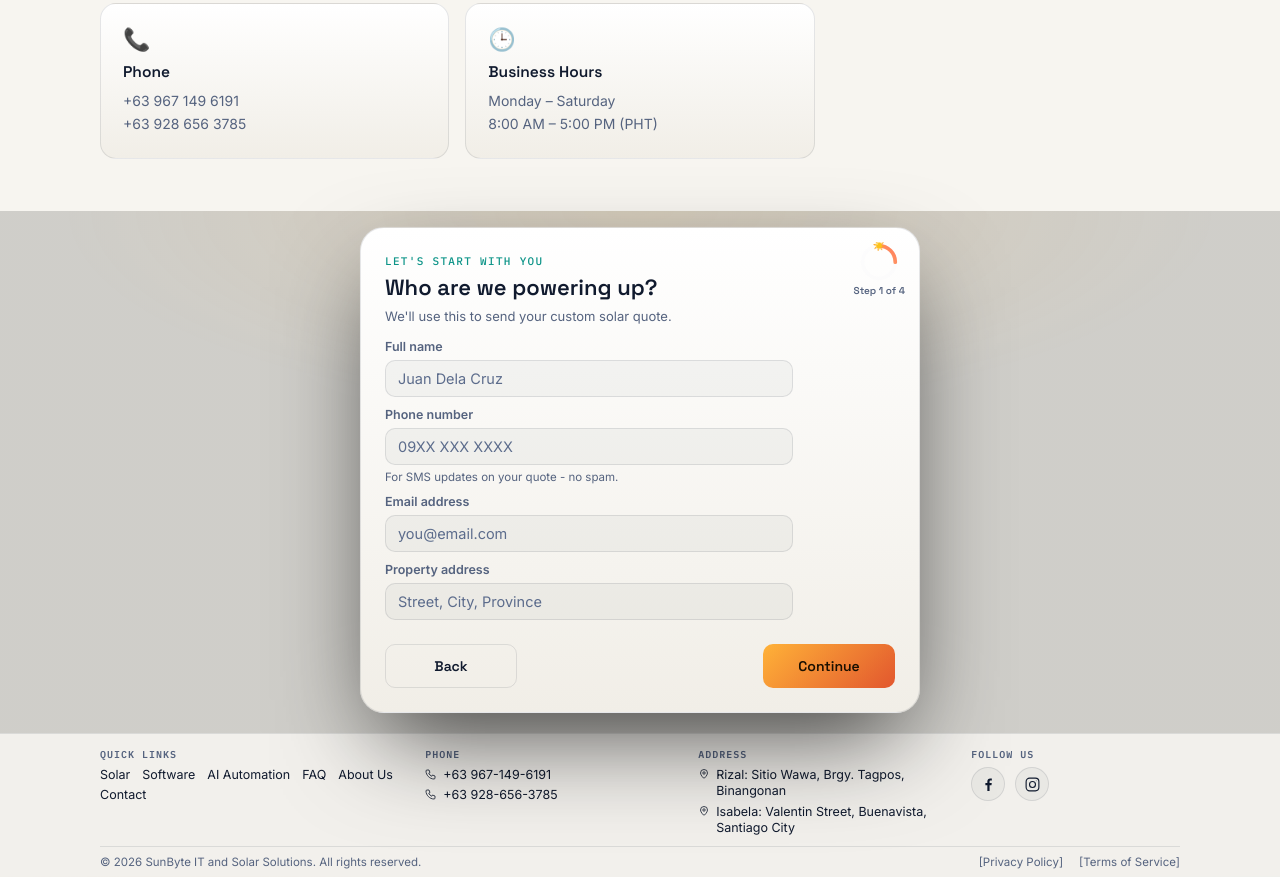
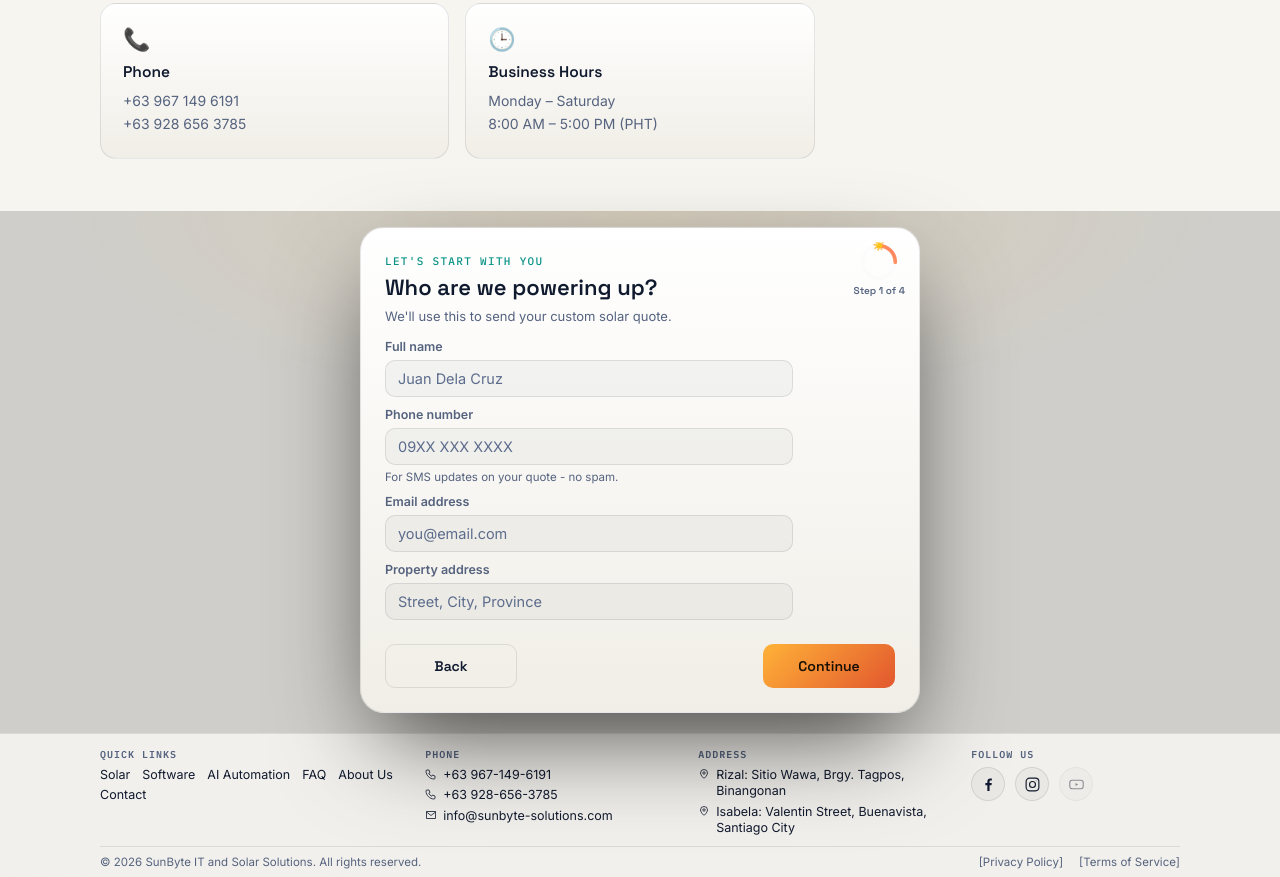
Before and after one commit to gregdelacruzjr/suncore-website, a website: page index.html in a window 1280 px wide. Shown: the part 5226-6103 px from the top of the page. Drawn offline with Linux system fonts and the light colour scheme.

Commit message:
feat:Add email link

```diff
--- a/index.html
+++ b/index.html
@@ -1557,6 +1557,16 @@
       .footer-social-btn svg {
         width: 17px;
         height: 17px;
+      }
+      .footer-social-btn-disabled {
+        opacity: 0.45;
+        cursor: default;
+        pointer-events: none;
+      }
+      .footer-social-btn-disabled:hover {
+        background: var(--surface-1);
+        border-color: var(--line);
+        color: var(--mist);
       }
       .footer-bottom {
         display: flex;
@@ -2726,6 +2736,23 @@
                 </svg>
                 +63 928-656-3785
               </li>
+              <li>
+                <svg
+                  class="footer-icon"
+                  viewBox="0 0 24 24"
+                  fill="none"
+                  stroke="currentColor"
+                  stroke-width="1.6"
+                >
+                  <path
+                    d="M3 5h18v14H3z"
+                  />
+                  <path
+                    d="M3 6l9 7 9-7"
+                  />
+                </svg>
+                <a href="mailto:info@sunbyte-solutions.com">info@sunbyte-solutions.com</a>
+              </li>
             </ul>
           </div>
           <div class="footer-col">
@@ -2797,6 +2824,21 @@
                   <circle cx="17.2" cy="6.8" r="0.6" fill="currentColor" stroke="none" />
                 </svg>
               </a>
+              <span
+                class="footer-social-btn footer-social-btn-disabled"
+                aria-label="YouTube (coming soon)"
+                title="YouTube — coming soon"
+              >
+                <svg
+                  viewBox="0 0 24 24"
+                  fill="none"
+                  stroke="currentColor"
+                  stroke-width="1.6"
+                >
+                  <rect x="2.5" y="6" width="19" height="12" rx="3.5" />
+                  <path d="M10.5 9.8v4.4l4-2.2z" fill="currentColor" stroke="none" />
+                </svg>
+              </span>
             </div>
           </div>
         </div>
```
